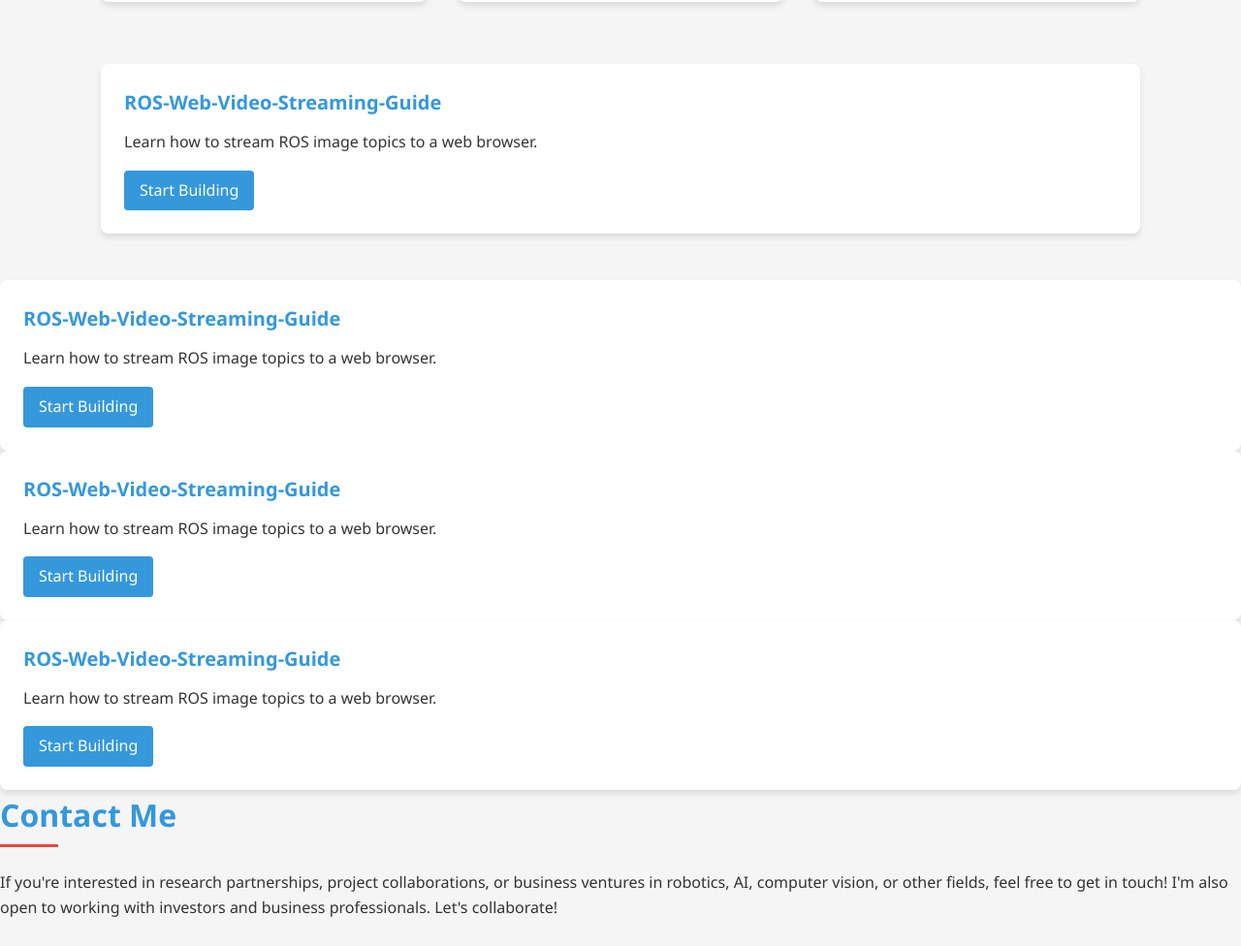
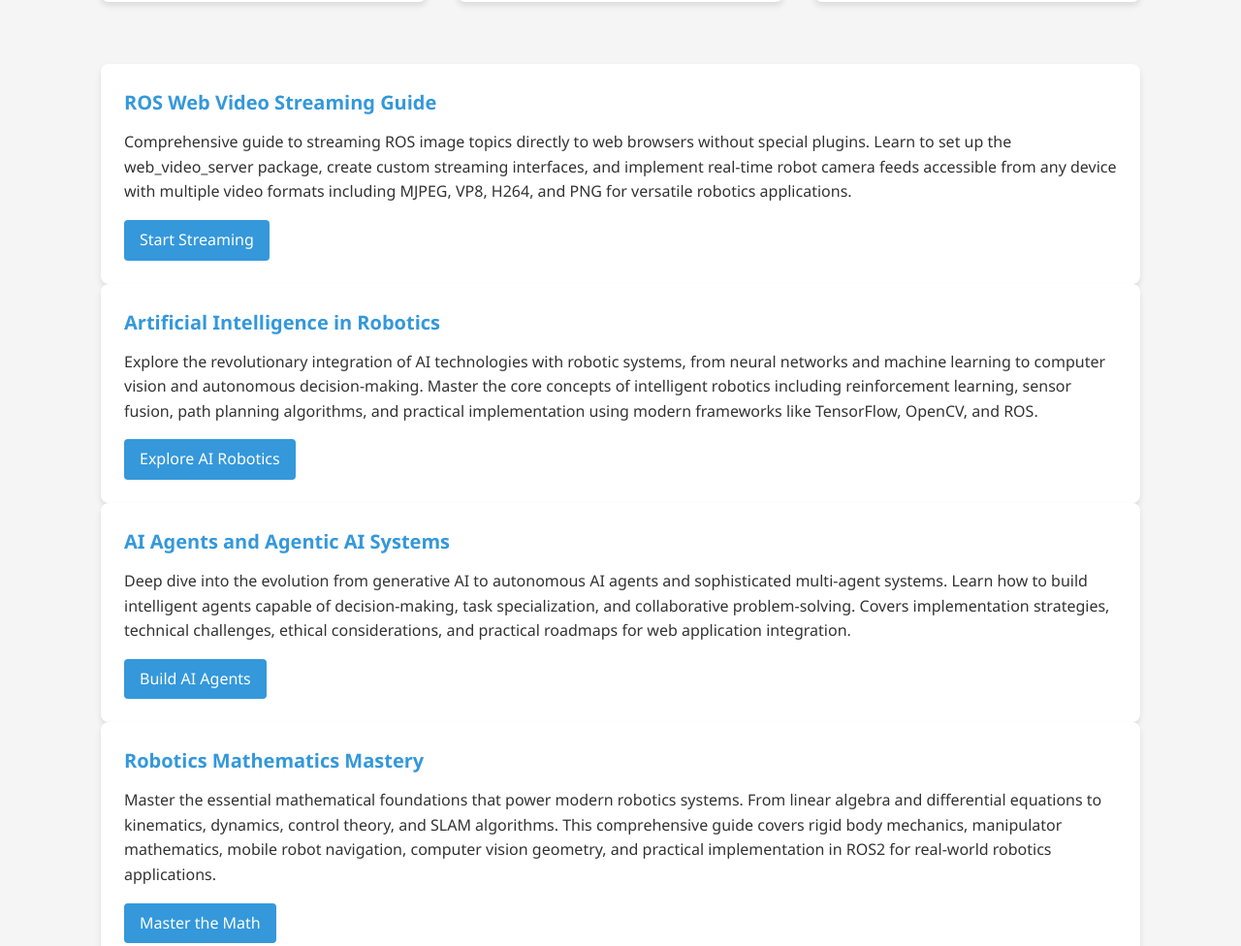
Before and after one commit to aibomech/aibomech.github.io, a plain HTML site: page index.html in a window 1280 px wide. Shown: the part 7880-8856 px from the top of the page at 97% size. Drawn offline with nearby package versions, Linux system fonts and the light colour scheme.

Commit message:
Revise blog entries with updated content
Updated blog entries with new titles and descriptions, enhancing content clarity and relevance.

```diff
--- a/index.html
+++ b/index.html
@@ -362,52 +362,47 @@
    <!-- Blog 7 -->
 <div class="card">
   <div class="card-content">
-            <h3 class="card-title">ROS-Web-Video-Streaming-Guide</h3>
+    <h3 class="card-title">ROS Web Video Streaming Guide</h3>
     <p class="card-text">
-              Learn how to stream ROS image topics to a web browser.
+      Comprehensive guide to streaming ROS image topics directly to web browsers without special plugins. Learn to set up the web_video_server package, create custom streaming interfaces, and implement real-time robot camera feeds accessible from any device with multiple video formats including MJPEG, VP8, H264, and PNG for versatile robotics applications.
     </p>
-            <a href="blogs/blog7.html" class="card-link" data-blog="blogs/blog7.html">Start Building</a>
+    <a href="blogs/blog7.html" class="card-link" data-blog="blogs/blog7.html">Start Streaming</a>
   </div>
 </div>
-      </div>
-
 
 <!-- Blog 8 -->
 <div class="card">
   <div class="card-content">
-            <h3 class="card-title">ROS-Web-Video-Streaming-Guide</h3>
+    <h3 class="card-title">Artificial Intelligence in Robotics</h3>
     <p class="card-text">
-              Learn how to stream ROS image topics to a web browser.
+      Explore the revolutionary integration of AI technologies with robotic systems, from neural networks and machine learning to computer vision and autonomous decision-making. Master the core concepts of intelligent robotics including reinforcement learning, sensor fusion, path planning algorithms, and practical implementation using modern frameworks like TensorFlow, OpenCV, and ROS.
     </p>
-            <a href="blogs/blog8.html" class="card-link" data-blog="blogs/blog8.html">Start Building</a>
+    <a href="blogs/blog8.html" class="card-link" data-blog="blogs/blog8.html">Explore AI Robotics</a>
   </div>
 </div>
-      </div>
-
 
 <!-- Blog 9 -->
 <div class="card">
   <div class="card-content">
-            <h3 class="card-title">ROS-Web-Video-Streaming-Guide</h3>
+    <h3 class="card-title">AI Agents and Agentic AI Systems</h3>
     <p class="card-text">
-              Learn how to stream ROS image topics to a web browser.
+      Deep dive into the evolution from generative AI to autonomous AI agents and sophisticated multi-agent systems. Learn how to build intelligent agents capable of decision-making, task specialization, and collaborative problem-solving. Covers implementation strategies, technical challenges, ethical considerations, and practical roadmaps for web application integration.
     </p>
-            <a href="blogs/blog9.html" class="card-link" data-blog="blogs/blog9.html">Start Building</a>
-          </div>
+    <a href="blogs/blog9.html" class="card-link" data-blog="blogs/blog9.html">Build AI Agents</a>
   </div>
 </div>
 
 <!-- Blog 10 -->
 <div class="card">
   <div class="card-content">
-            <h3 class="card-title">ROS-Web-Video-Streaming-Guide</h3>
+    <h3 class="card-title">Robotics Mathematics Mastery</h3>
     <p class="card-text">
-              Learn how to stream ROS image topics to a web browser.
+      Master the essential mathematical foundations that power modern robotics systems. From linear algebra and differential equations to kinematics, dynamics, control theory, and SLAM algorithms. This comprehensive guide covers rigid body mechanics, manipulator mathematics, mobile robot navigation, computer vision geometry, and practical implementation in ROS2 for real-world robotics applications.
     </p>
-            <a href="blogs/blog10.html" class="card-link" data-blog="blogs/blog10.html">Start Building</a>
+    <a href="blogs/blog10.html" class="card-link" data-blog="blogs/blog10.html">Master the Math</a>
   </div>
 </div>
-      </div>
+
 
 
 </section>
```
Lines whose indentation alone changed are shown as unchanged.
